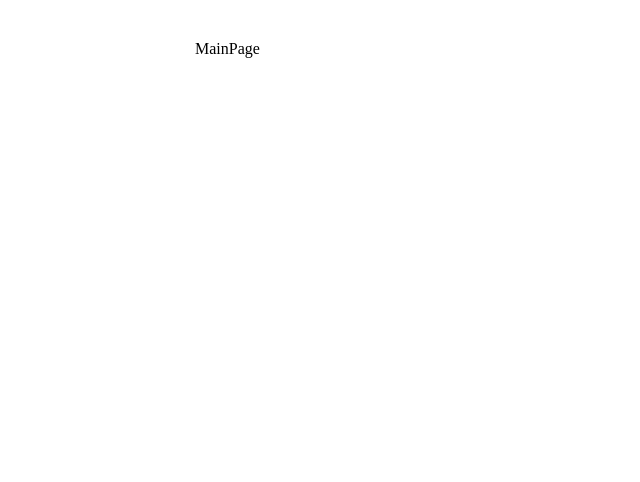
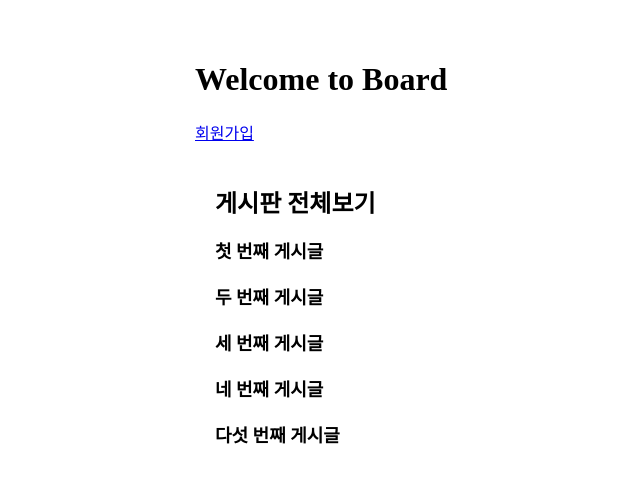
Before and after one commit to soulchicken/board, a React (Create React App) app: page / in a window 1280 px wide. Shown: the top 482 px of the page, without its empty margins (145-785 px from the left). Built offline with nearby package versions, Linux system fonts and the light colour scheme; no server answers.

Commit message:
Feat: 메인에서 글 전체보기

```diff
--- /dev/null
+++ b/src/components/board/PostList.jsx
@@ -0,0 +1,25 @@
+// PostList.js
+
+import React from 'react';
+import { useNavigate } from 'react-router-dom'; // react-router-dom의 Link 컴포넌트 import
+import styles from './PostList.module.css'; // CSS 모듈 가져오기
+
+const PostList = ({ posts }) => {
+  const navigate = useNavigate();
+  return (
+    <div className={styles.postList}> {/* CSS 모듈 클래스명 적용 */}
+      <h2>게시판 전체보기</h2>
+      <ul>
+        {posts.map((post) => (
+          <li key={post.id} onClick={() => {
+            navigate(`/posts/${post.id}`)
+            }}>
+              <h3>{post.title}</h3>
+          </li>
+        ))}
+      </ul>
+    </div>
+  );
+};
+
+export default PostList;
--- /dev/null
+++ b/src/components/board/PostList.module.css
@@ -0,0 +1,29 @@
+/* PostList.module.css */
+
+.postList {
+    padding: 20px;
+  }
+
+  .postList h2 {
+    font-size: 24px;
+    margin-bottom: 10px;
+  }
+
+  .postList ul {
+    list-style: none;
+    padding: 0;
+  }
+
+  .postList li {
+    margin-bottom: 20px;
+  }
+
+  .postList li h3 {
+    font-size: 18px;
+    margin-bottom: 5px;
+  }
+
+  .postLink {
+    text-decoration: none;
+    color: #333;
+  }
--- a/src/pages/MainPage.jsx
+++ b/src/pages/MainPage.jsx
@@ -1,9 +1,58 @@
-import React from 'react'
+import React, { useState, useEffect } from 'react';
+import { Link } from 'react-router-dom';
+import axios from 'axios';
+import PostList from '../components/board/PostList';
 
 const MainPage = () => {
+  const [posts, setPosts] = useState([
+    {
+      id: 1,
+      title: '첫 번째 게시글',
+      content: '첫 번째 게시글 내용입니다.'
+    },
+    {
+      id: 2,
+      title: '두 번째 게시글',
+      content: '두 번째 게시글 내용입니다.'
+    },
+    {
+      id: 3,
+      title: '세 번째 게시글',
+      content: '세 번째 게시글 내용입니다.'
+    },
+    {
+      id: 4,
+      title: '네 번째 게시글',
+      content: '네 번째 게시글 내용입니다.'
+    },
+    {
+      id: 5,
+      title: '다섯 번째 게시글',
+      content: '다섯 번째 게시글 내용입니다.'
+    }
+  ]);
+
+  useEffect(() => {
+    fetchPosts();
+  }, []);
+
+  const fetchPosts = async () => {
+    try {
+      const response = await axios.get('/api/posts');
+      setPosts(response.data);
+    } catch (error) {
+      console.error('Error:', error);
+    }
+  };
+
+
   return (
-    <div>MainPage</div>
-  )
-}
+    <div>
+      <h1>Welcome to Board</h1>
+      <Link to="/signup">회원가입</Link>
+      <PostList posts={posts}/>
+    </div>
+  );
+};
 
-export default MainPage
+export default MainPage;
```
Also changed, not shown: src/components/board/Post.jsx (added, +7 -0 lines).
